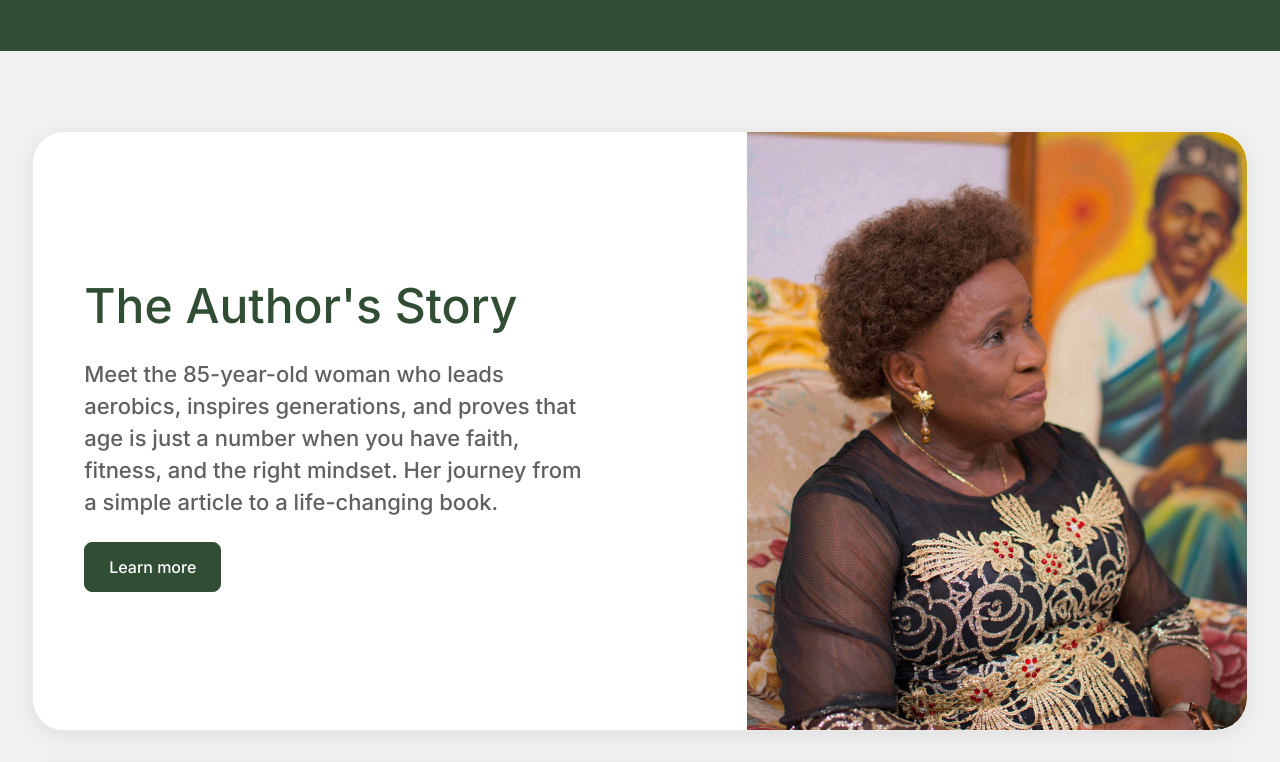
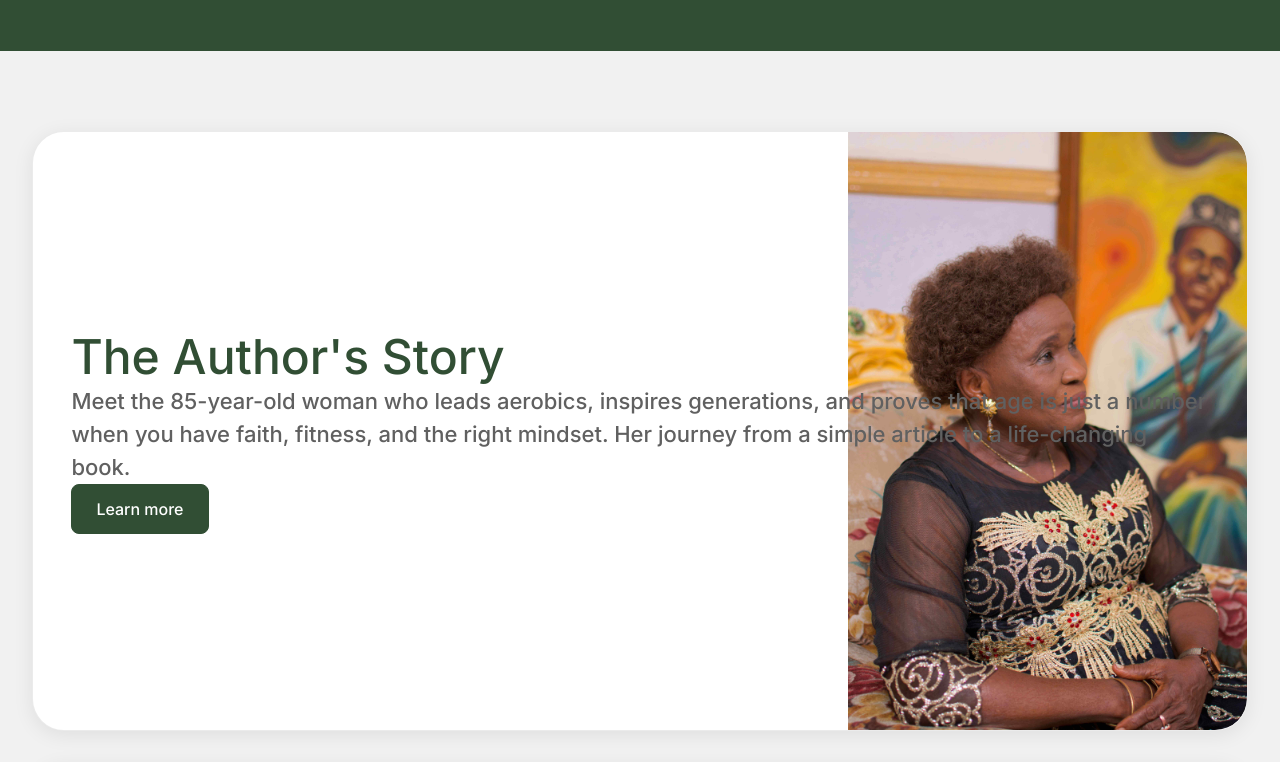
Before and after one commit to NeeglesNorah/book-launch, a React (Vite) app: page / in a window 1280 px wide. Shown: the part 2820-3582 px from the top of the page. Built offline with nearby package versions, Linux system fonts and the light colour scheme.

Commit message:
updated projects component

```diff
--- a/src/components/Projects.tsx
+++ b/src/components/Projects.tsx
@@ -17,24 +17,22 @@ const Projects = () => {
 
   return (
     <section
-      className="px-4 sm:px-6 lg:px-8 py-20"
+      className="px-4 sm:px-6 lg:px-8 py-12 sm:py-16 lg:py-20"
       style={{
         backgroundColor: '#f1f1f1'
       }}
     >
       <div className="max-w-7xl mx-auto">
-
-
         {/* Project Cards */}
-        <div className="space-y-8">
+        <div className="space-y-6 sm:space-y-8">
           {projects.map((project, index) => (
             <div
               key={index}
               className="flex flex-col lg:flex-row lg:items-center"
               style={{
-                minHeight: 'clamp(600px, 70vw, 600px)',
-                padding: 'clamp(24px, 6vw, 72px) clamp(16px, 4vw, 64px)',
-                borderRadius: 'clamp(20px, 4vw, 32px)',
+                minHeight: 'clamp(400px, 50vw, 600px)',
+                padding: 'clamp(20px, 4vw, 72px) clamp(16px, 3vw, 64px)',
+                borderRadius: 'clamp(16px, 3vw, 32px)',
                 border: '1px solid rgba(0, 0, 0, 0.08)',
                 background: '#ffffff',
                 boxShadow: '0 4px 20px rgba(0, 0, 0, 0.08)',
@@ -44,10 +42,10 @@ const Projects = () => {
             >
               {/* Content Section */}
               <div
-                className="flex-1 relative z-10 mb-6 lg:mb-0"
+                className="flex-1 relative z-10 mb-4 sm:mb-6 lg:mb-0"
                 style={{
-                  marginLeft: index === 1 ? 'clamp(200px, 45vw, 500px)' : '0',
-                  marginRight: index === 0 ? 'clamp(200px, 45vw, 500px)' : '0'
+                  marginLeft: index === 1 ? 'clamp(0px, 0vw, 500px)' : '0',
+                  marginRight: index === 0 ? 'clamp(0px, 0vw, 500px)' : '0'
                 }}
               >
                 {/* Project Title */}
@@ -55,10 +53,11 @@ const Projects = () => {
                   style={{
                     color: '#314E34',
                     fontFamily: 'Inter, sans-serif',
-                    fontSize: 'clamp(28px, 6vw, 48px)',
+                    fontSize: 'clamp(20px, 5vw, 48px)',
                     fontStyle: 'normal',
                     fontWeight: '500',
-                    marginBottom: '16px'
+                    marginBottom: '12px sm:16px',
+                    lineHeight: '1.2'
                   }}
                 >
                   {project.title}
@@ -69,12 +68,12 @@ const Projects = () => {
                   style={{
                     color: '#606060',
                     fontFamily: 'Inter, sans-serif',
-                    fontSize: 'clamp(16px, 3vw, 22px)',
+                    fontSize: 'clamp(14px, 2.5vw, 22px)',
                     fontStyle: 'normal',
                     fontWeight: '500',
-                    marginBottom: '24px',
-                    maxWidth: '500px',
-                    lineHeight: 'clamp(24px, 4vw, 32px)'
+                    marginBottom: '20px sm:24px',
+                    maxWidth: '100%',
+                    lineHeight: '1.5'
                   }}
                 >
                   {project.description}
@@ -83,13 +82,14 @@ const Projects = () => {
                 {/* Learn More Button */}
                 <div>
                   <button
+                    className="w-full sm:w-auto"
                     style={{
                       backgroundColor: '#314E34',
                       color: '#ffffff',
                       fontFamily: 'Inter, sans-serif',
-                      fontSize: '16px',
+                      fontSize: 'clamp(14px, 2vw, 16px)',
                       fontWeight: '500',
-                      padding: '12px 24px',
+                      padding: 'clamp(10px, 2vw, 12px) clamp(20px, 4vw, 24px)',
                       borderRadius: '8px',
                       border: '1px solid #314E34',
                       cursor: 'pointer',
@@ -109,25 +109,26 @@ const Projects = () => {
                 </div>
               </div>
 
-              {/* Project Image */}
+              {/* Project Image - Mobile: Full width, Desktop: Absolute positioned */}
               <div
+                className="relative lg:absolute w-full lg:w-auto h-48 sm:h-56 lg:h-full mb-4 lg:mb-0"
                 style={{
-                  position: 'absolute',
                   right: index === 0 ? '0' : 'auto',
                   left: index === 1 ? '0' : 'auto',
                   top: '0',
                   bottom: '0',
                   display: 'flex',
                   alignItems: 'center',
-                  justifyContent: index === 0 ? 'flex-end' : 'flex-start',
+                  justifyContent: 'center',
                   zIndex: 2
                 }}
               >
                 <img
                   src={project.image}
                   alt={`${project.title}`}
+                  className="w-full h-full object-cover rounded-lg lg:rounded-none"
                   style={{
-                    width: 'clamp(200px, 45vw, 500px)',
+                    width: '100%',
                     height: '100%',
                     objectFit: 'cover',
                     borderTopLeftRadius: index === 1 ? 'clamp(20px, 4vw, 32px)' : '0',
@@ -140,8 +141,6 @@ const Projects = () => {
             </div>
           ))}
         </div>
-
-
       </div>
     </section>
   )
```
